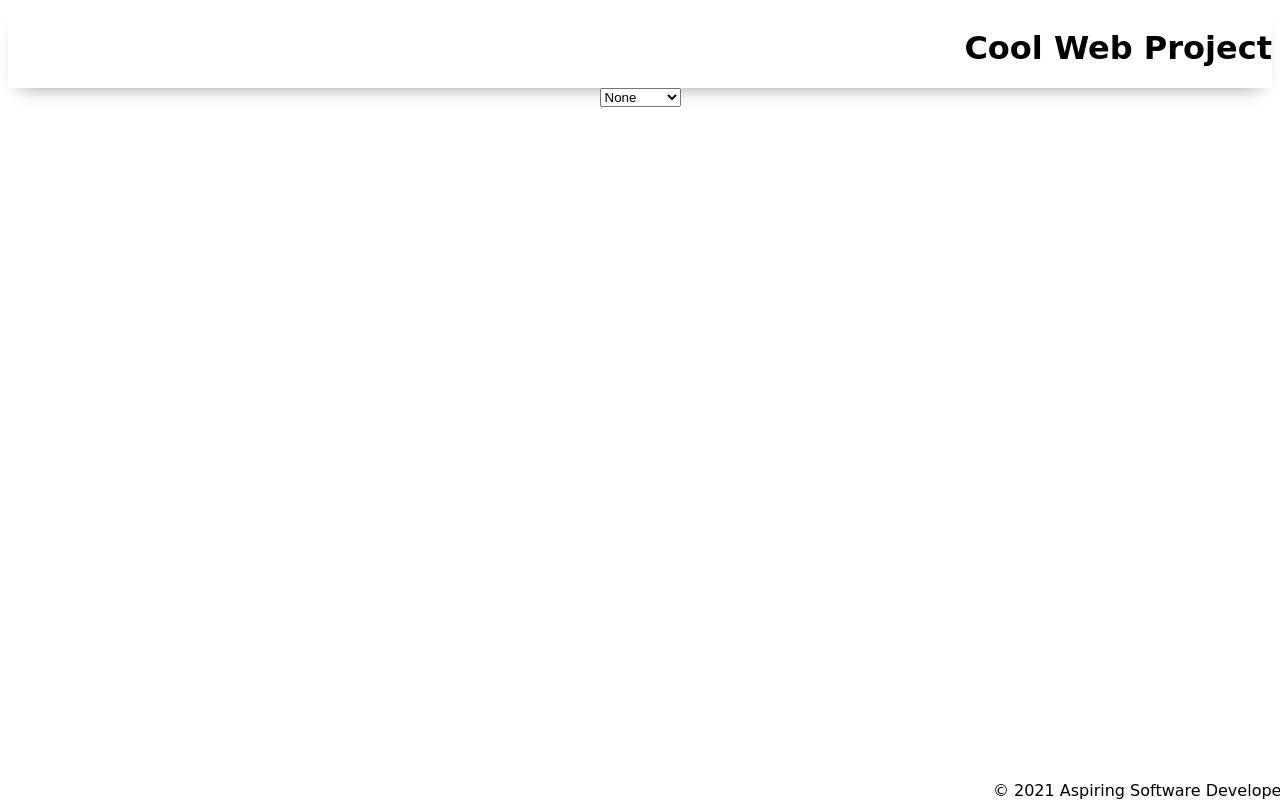
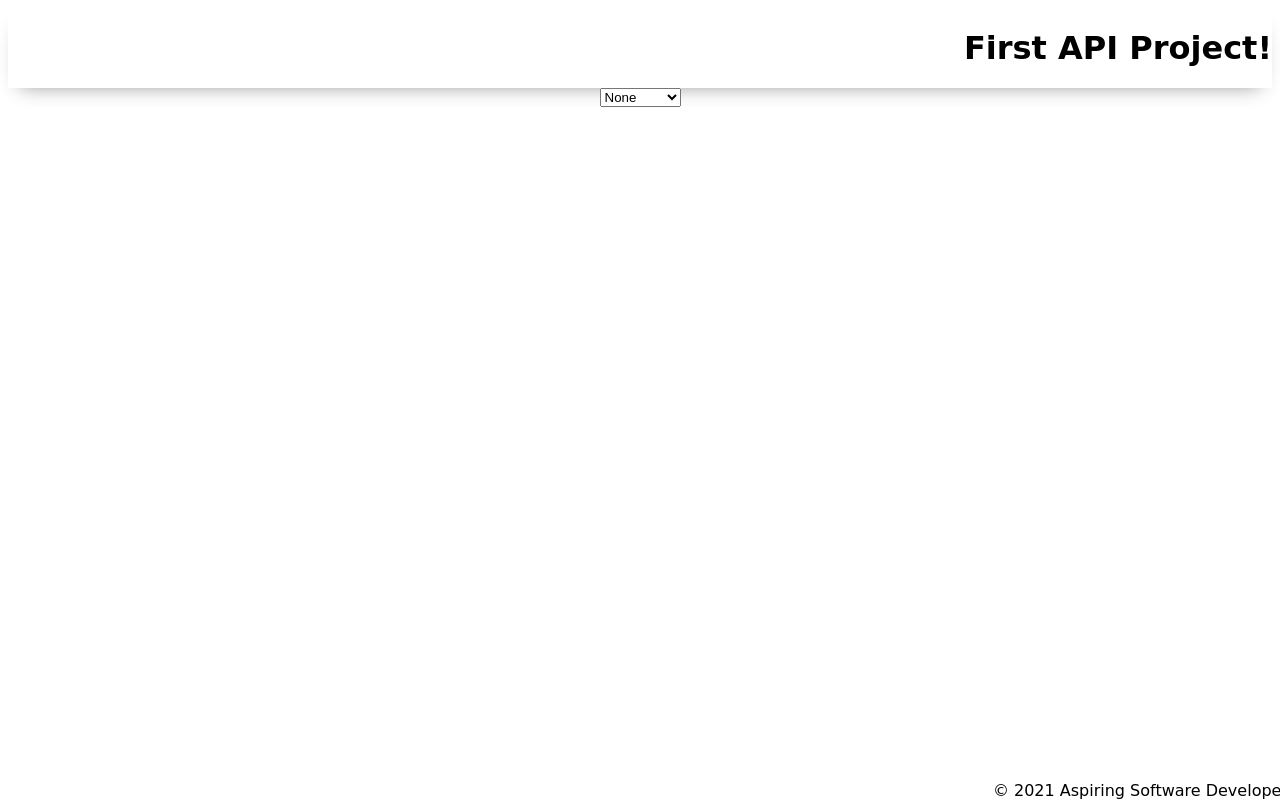
Before and after one commit to willgundy/api-fetch, a plain HTML site: page index.html in a window 1280 px wide. Drawn offline with Linux system fonts and the light colour scheme; a web font is replaced by a local one.

Commit message:
Changed header and title

```diff
--- a/index.html
+++ b/index.html
@@ -8,12 +8,12 @@
         <link rel="stylesheet" href="./styles/style.css" />
 
 
-        <title>Cool Web</title>
+        <title>First API Project!</title>
     </head>
 
     <body>
         <header>
-            <h1>Cool Web Project</h1>
+            <h1>First API Project!</h1>
         </header>
 
         <main>
```
